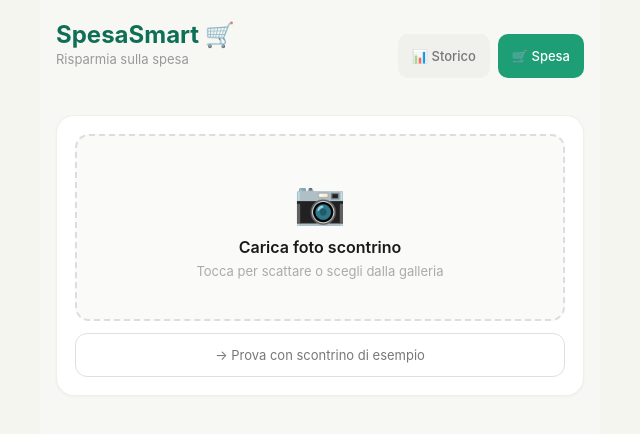
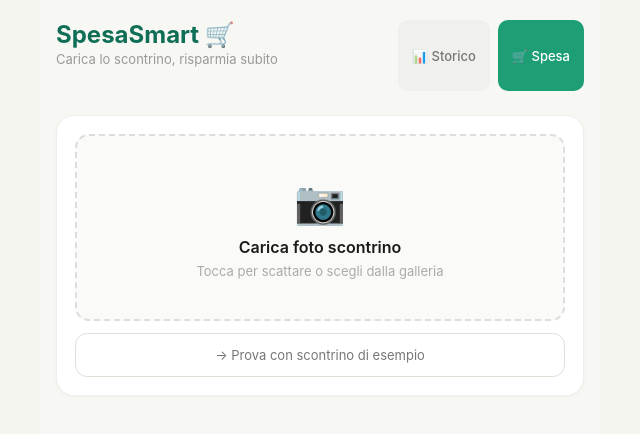
Before and after one commit to denyed21/spesasmart, a Next.js app: page / in a window 1280 px wide. Both pictures are taken after a click on the button "Salta". Shown: the top 434 px of the page, without its empty margins (320-960 px from the left). Built offline with nearby package versions, Linux system fonts and the light colour scheme.

Commit message:
Add files via upload

```diff
--- a/app/page.js
+++ b/app/page.js
@@ -288,16 +288,16 @@ export default function Home() {
       <div style={g.inner}>
         {/* Header */}
         <div style={{ display: 'flex', alignItems: 'center', justifyContent: 'space-between', marginBottom: 24 }}>
-          <div>
+          <div style={{ flex: 1 }}>
             <div style={g.logo}>SpesaSmart 🛒</div>
-            <div style={g.tagline}>Risparmia sulla spesa</div>
+            <div style={g.tagline}>Carica lo scontrino, risparmia subito</div>
           </div>
-          <div style={{ display: 'flex', gap: 8, marginLeft: 24 }}>
-            <button style={{ background: showHistory ? '#f0f0ec' : '#f0f0ec', border: 'none', borderRadius: 10, padding: '0 14px', height: 44, fontSize: 13, fontWeight: 500, color: showHistory ? '#1D9E75' : '#777', cursor: 'pointer', background: showHistory ? '#E1F5EE' : '#f0f0ec' }}
+          <div style={{ display: 'flex', gap: 8, marginLeft: 24, alignSelf: 'stretch' }}>
+            <button style={{ background: showHistory ? '#E1F5EE' : '#f0f0ec', border: 'none', borderRadius: 10, padding: '0 14px', fontSize: 13, fontWeight: 500, color: showHistory ? '#0F6E56' : '#777', cursor: 'pointer', alignSelf: 'stretch' }}
               onClick={() => { setShowHistory(true); setStep('upload'); setResults(null); }}>
               📊 Storico
             </button>
-            <button style={{ border: 'none', borderRadius: 10, padding: '0 14px', height: 44, fontSize: 13, fontWeight: 500, color: !showHistory ? '#fff' : '#777', cursor: 'pointer', background: !showHistory ? '#1D9E75' : '#f0f0ec' }}
+            <button style={{ border: 'none', borderRadius: 10, padding: '0 14px', fontSize: 13, fontWeight: 500, color: !showHistory ? '#fff' : '#777', cursor: 'pointer', background: !showHistory ? '#1D9E75' : '#f0f0ec', alignSelf: 'stretch' }}
               onClick={() => setShowHistory(false)}>
               🛒 Spesa
             </button>
```
